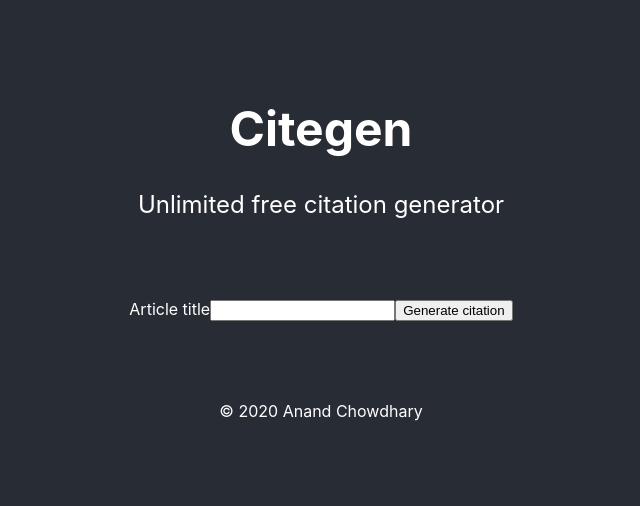
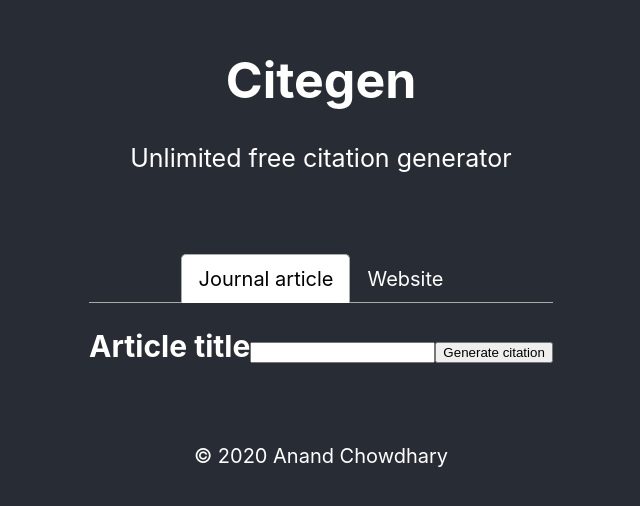
Before and after one commit to AnandChowdhary/citepls, a React (Create React App) app: page / in a window 1280 px wide. Shown: the part 148-654 px from the top of the page, without its empty margins (319-959 px from the left). Built offline with nearby package versions, Linux system fonts and the light colour scheme.

Commit message:
:heavy_plus_sign: Add react-tabs for tabbed navigation

```diff
--- a/src/App.css
+++ b/src/App.css
@@ -4,6 +4,7 @@ body {
   min-height: 100vh;
   display: flex;
   flex-direction: column;
+  font-size: 125%;
   align-items: center;
   justify-content: center;
   color: white;
@@ -14,9 +15,16 @@ a {
 }
 
 header {
-  font-size: 150%;
+  font-size: 125%;
 }
 
 main {
   margin: 5rem 0;
 }
+
+.home-tabs .react-tabs__tab {
+  padding: 0.75rem 1rem;
+}
+.home-tabs .react-tabs__tab:focus:after {
+  background-color: #282c34;
+}
--- a/src/components/Home.tsx
+++ b/src/components/Home.tsx
@@ -1,4 +1,8 @@
 import React from "react";
+import { Tab, Tabs, TabList, TabPanel } from "react-tabs";
+import "react-tabs/style/react-tabs.css";
+
+import Article from "./search/Article";
 
 export default () => {
   return (
@@ -8,13 +12,20 @@ export default () => {
         <p>Unlimited free citation generator</p>
       </header>
       <main>
-        <form>
-          <label>
-            <span>Article title</span>
-            <input type="text" />
-          </label>
-          <button type="submit">Generate citation</button>
-        </form>
+        <Tabs className="home-tabs">
+          <TabList>
+            <Tab>Journal article</Tab>
+            <Tab>Website</Tab>
+          </TabList>
+          <TabPanel>
+            <h2>
+              <Article />
+            </h2>
+          </TabPanel>
+          <TabPanel>
+            <p>Coming soon...</p>
+          </TabPanel>
+        </Tabs>
       </main>
       <footer>
         <p>&copy; 2020 Anand Chowdhary</p>
--- /dev/null
+++ b/src/components/search/Article.tsx
@@ -0,0 +1,11 @@
+import React from "react";
+
+export default () => (
+  <form>
+    <label>
+      <span>Article title</span>
+      <input type="text" />
+    </label>
+    <button type="submit">Generate citation</button>
+  </form>
+);
```
Also changed, not shown: package.json (+5 -3 lines), 1 other file (tests, documents, lock files or other folders).
